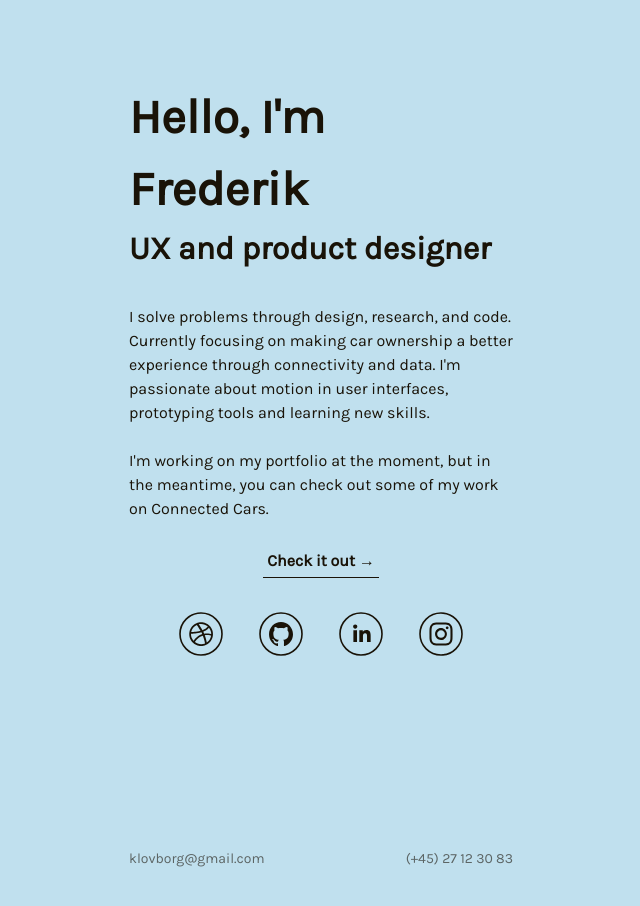
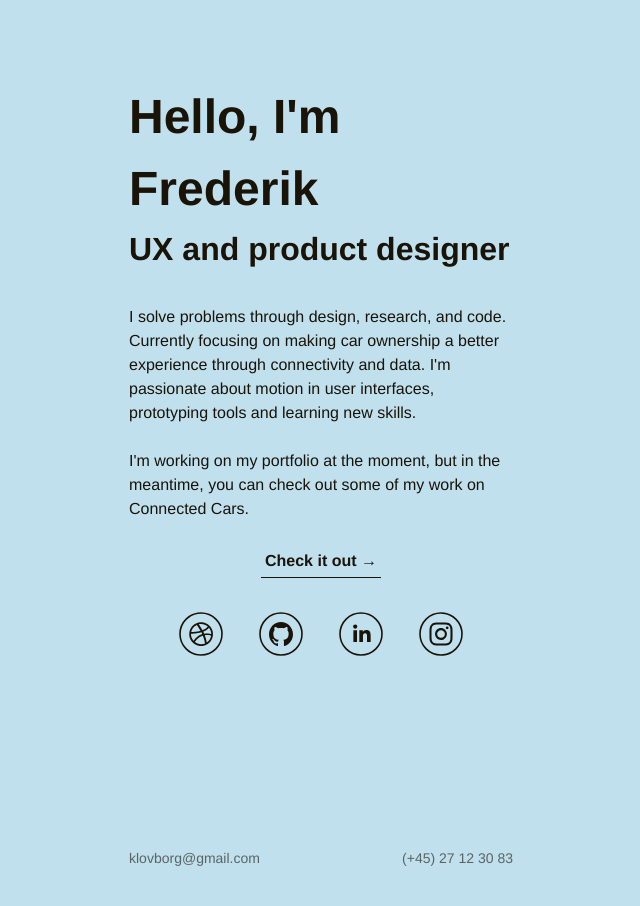
Before and after one commit to frebliklo/frebliklo.github.io, a Jekyll site: the page built from index.html, in a window 1280 px wide. Shown: the whole page, without its empty margins (319-959 px from the left). Built offline with Jekyll 4.4.1, drawn with Linux system fonts in a browser that asks for light colours; some web fonts are replaced.

Commit message:
favicon-and-fontlink

```diff
--- a/_layouts/default.html
+++ b/_layouts/default.html
@@ -21,28 +21,18 @@
 
     <!-- SEO -->
     <meta name="title" content="Frederik Klovborg">
-    <meta name="description" content="Frederik is a Danish UX and product designer currently designing native apps">
+    <meta name="description" content="Frederik is a Danish UX and product designer designing native apps and web applications">
     <meta name="keywords" content="design, product design, ux design, user experience design, frebliklo, frederik klovborg, frederikklovborg, frederik blichert klovborg, frederik b klovborg, connected cars, prototyping, ux ui design, peytz">
 
     <!-- STYLESHEETS -->
-    <link href="https://fonts.googleapis.com/css?family=Karla" rel="stylesheet">
+    <link href="https://fonts.googleapis.com/css?family=Encode+Sans:100,300,400,500,600|Encode+Sans+Semi+Condensed:600" rel="stylesheet" />
     <link rel="stylesheet" href="{{ site.baseurl }}/assets/css/main.css" />
 
     <!-- FAVICON -->
     <link rel="shortcut icon" type="image/png" href="{{ site.baseurl }}/assets/img/favicon/favicon.png">
-    <link rel="apple-touch-icon" sizes="57x57" href="{{ site.baseurl }}/assets/img/favicon/apple-icon-57x57.png">
-    <link rel="apple-touch-icon" sizes="60x60" href="{{ site.baseurl }}/assets/img/favicon/apple-icon-60x60.png">
-    <link rel="apple-touch-icon" sizes="72x72" href="{{ site.baseurl }}/assets/img/favicon/apple-icon-72x72.png">
-    <link rel="apple-touch-icon" sizes="76x76" href="{{ site.baseurl }}/assets/img/favicon/apple-icon-76x76.png">
-    <link rel="apple-touch-icon" sizes="114x114" href="{{ site.baseurl }}/assets/img/favicon/apple-icon-114x114.png">
-    <link rel="apple-touch-icon" sizes="120x120" href="{{ site.baseurl }}/assets/img/favicon/apple-icon-120x120.png">
-    <link rel="apple-touch-icon" sizes="144x144" href="{{ site.baseurl }}/assets/img/favicon/apple-icon-144x144.png">
-    <link rel="apple-touch-icon" sizes="152x152" href="{{ site.baseurl }}/assets/img/favicon/apple-icon-152x152.png">
-    <link rel="apple-touch-icon" sizes="180x180" href="{{ site.baseurl }}/assets/img/favicon/apple-icon-180x180.png">
-    <link rel="icon" type="image/png" sizes="192x192" href="{{ site.baseurl }}/assets/img/favicon/android-icon-192x192.png">
-    <link rel="icon" type="image/png" sizes="32x32" href="{{ site.baseurl }}/assets/img/favicon/favicon-32x32.png">
-    <link rel="icon" type="image/png" sizes="96x96" href="{{ site.baseurl }}/assets/img/favicon/favicon-96x96.png">
-    <link rel="icon" type="image/png" sizes="16x16" href="{{ site.baseurl }}/assets/img/favicon/favicon-16x16.png">
+    <link rel="apple-touch-icon" sizes="180x180" href="{{ site.baseurl }}/assets/img/favicons/apple-touch-icon.png">
+    <link rel="icon" type="image/png" sizes="32x32" href="{{ site.baseurl }}/assets/img/favicons/favicon-32x32.png">
+    <link rel="icon" type="image/png" sizes="16x16" href="{{ site.baseurl }}/assets/img/favicons/favicon-16x16.png">
 
   </head>
 
```
Also changed, not shown: assets/img/favicon/android-icon-192x192.png (deleted), assets/img/favicon/apple-icon-114x114.png (deleted), assets/img/favicon/apple-icon-120x120.png (deleted), assets/img/favicon/apple-icon-144x144.png (deleted), assets/img/favicon/apple-icon-152x152.png (deleted), assets/img/favicon/apple-icon-180x180.png (deleted), assets/img/favicon/apple-icon-57x57.png (deleted), assets/img/favicon/apple-icon-60x60.png (deleted), assets/img/favicon/apple-icon-72x72.png (deleted), assets/img/favicon/apple-icon-76x76.png (deleted), assets/img/favicon/apple-icon-precomposed.png (deleted), assets/img/favicon/apple-icon.png (deleted), assets/img/favicon/favicon-16x16.png (deleted), assets/img/favicon/favicon-32x32.png (deleted), 5 more files.
